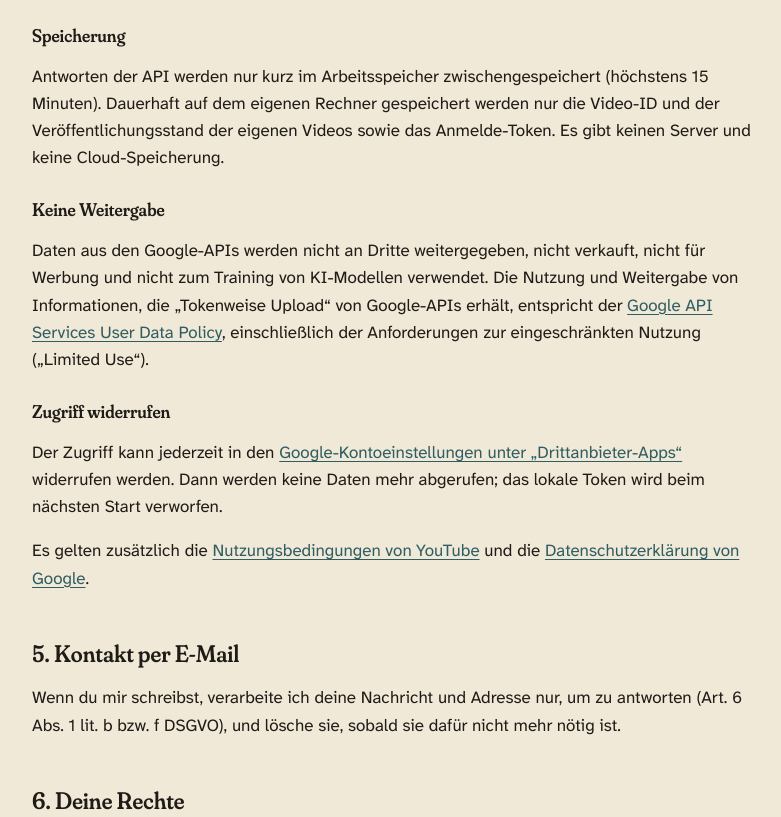
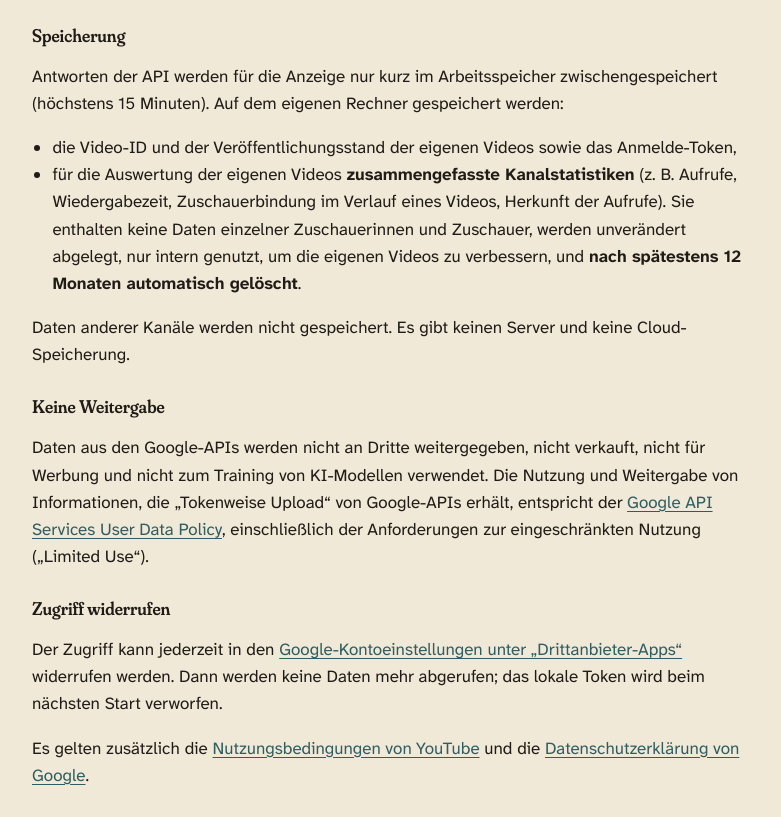
Before and after one commit to FynnXland/FynnXland.github.io, a plain HTML site: page datenschutz.html in a window 1280 px wide. Shown: the part 1360-2177 px from the top of the page, without its empty margins (248-1029 px from the left). Drawn offline with Linux system fonts and the light colour scheme.

Commit message:
Datenschutz: Speicherung zusammengefasster Kanalstatistiken, Löschfrist 12 Monate

```diff
--- a/datenschutz.html
+++ b/datenschutz.html
@@ -32,7 +32,12 @@
     <li><code>youtube.force-ssl</code>: bei eigenen, bereits hochgeladenen Videos Titel, Beschreibung, Tags, Thumbnail, Untertitel und Veröffentlichungstermin setzen – nur nach ausdrücklicher Bestätigung im Werkzeug. Es werden keine Videos gelöscht.</li>
   </ul>
   <h3>Speicherung</h3>
-  <p>Antworten der API werden nur kurz im Arbeitsspeicher zwischengespeichert (höchstens 15 Minuten). Dauerhaft auf dem eigenen Rechner gespeichert werden nur die Video-ID und der Veröffentlichungsstand der eigenen Videos sowie das Anmelde-Token. Es gibt keinen Server und keine Cloud-Speicherung.</p>
+  <p>Antworten der API werden für die Anzeige nur kurz im Arbeitsspeicher zwischengespeichert (höchstens 15 Minuten). Auf dem eigenen Rechner gespeichert werden:</p>
+  <ul>
+    <li>die Video-ID und der Veröffentlichungsstand der eigenen Videos sowie das Anmelde-Token,</li>
+    <li>für die Auswertung der eigenen Videos <strong>zusammengefasste Kanalstatistiken</strong> (z. B. Aufrufe, Wiedergabezeit, Zuschauerbindung im Verlauf eines Videos, Herkunft der Aufrufe). Sie enthalten keine Daten einzelner Zuschauerinnen und Zuschauer, werden unverändert abgelegt, nur intern genutzt, um die eigenen Videos zu verbessern, und <strong>nach spätestens 12 Monaten automatisch gelöscht</strong>.</li>
+  </ul>
+  <p>Daten anderer Kanäle werden nicht gespeichert. Es gibt keinen Server und keine Cloud-Speicherung.</p>
   <h3>Keine Weitergabe</h3>
   <p>Daten aus den Google-APIs werden nicht an Dritte weitergegeben, nicht verkauft, nicht für Werbung und nicht zum Training von KI-Modellen verwendet. Die Nutzung und Weitergabe von Informationen, die „Tokenweise Upload“ von Google-APIs erhält, entspricht der <a href="https://developers.google.com/terms/api-services-user-data-policy">Google API Services User Data Policy</a>, einschließlich der Anforderungen zur eingeschränkten Nutzung („Limited Use“).</p>
   <h3>Zugriff widerrufen</h3>
@@ -55,7 +60,7 @@
       <li><code>yt-analytics.readonly</code> – reads aggregated statistics of the own channel.</li>
       <li><code>youtube.force-ssl</code> – sets title, description, tags, thumbnail, captions and schedule of the owner's own already uploaded videos, only after explicit confirmation. It never deletes videos.</li>
     </ul>
-    <p>API responses are cached in memory for at most 15 minutes. Only video IDs, publishing status and the OAuth token are stored locally on the owner's computer. No data is shared with third parties, sold, used for advertising or used to train AI models.</p>
+    <p>API responses are cached in memory for at most 15 minutes for display. Stored locally on the owner's computer are video IDs, publishing status, the OAuth token and, for improving the owner's own videos, aggregated channel statistics (e.g. views, watch time, audience retention, traffic sources). These contain no data about individual viewers, are used internally only and are deleted automatically after 12 months at the latest. No data about other channels is stored. No data is shared with third parties, sold, used for advertising or used to train AI models.</p>
     <p>Tokenweise Upload's use and transfer of information received from Google APIs adheres to the <a href="https://developers.google.com/terms/api-services-user-data-policy">Google API Services User Data Policy</a>, including the Limited Use requirements.</p>
     <p>Access can be revoked at any time at <a href="https://myaccount.google.com/permissions">myaccount.google.com/permissions</a>. See also the <a href="https://www.youtube.com/t/terms">YouTube Terms of Service</a> and the <a href="https://policies.google.com/privacy">Google Privacy Policy</a>.</p>
   </div>
```
